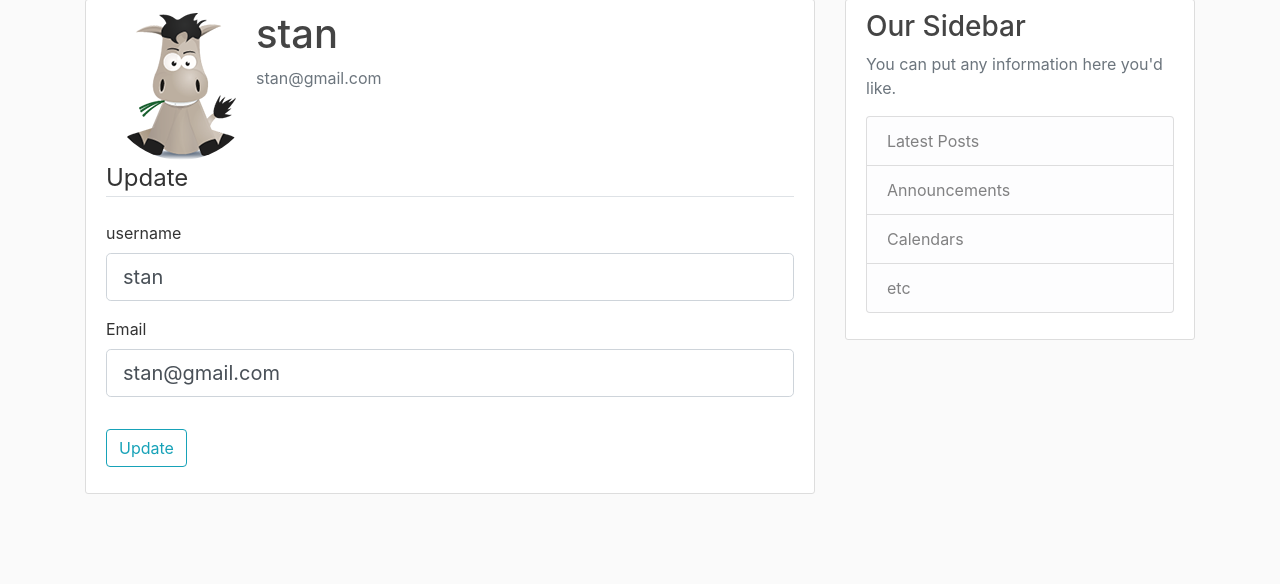
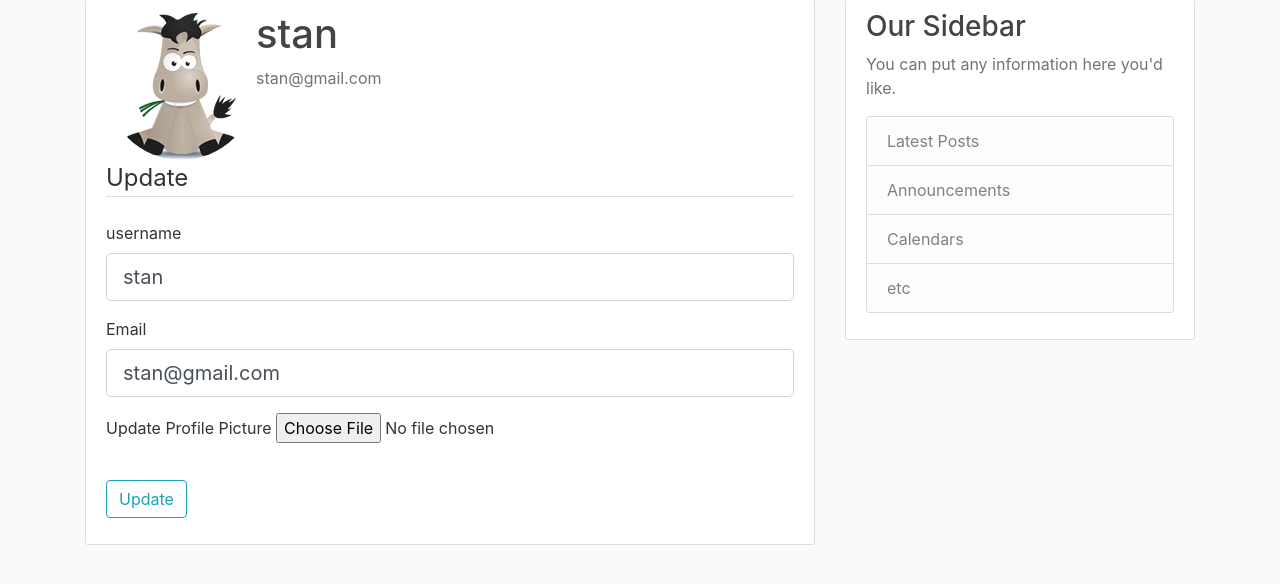
Before and after one commit to Ashuza11/SGP-preprojects, a Flask app: page /account in a window 1280 px wide. Shown: the part 81-665 px from the top of the page. Run offline with Flask 2, Linux system fonts and the light colour scheme; a user stored in the database is signed in; some libraries are stand-ins or nearby versions.

Commit message:
Add update user profile pic field

```diff
--- a/flaskblog/forms.py
+++ b/flaskblog/forms.py
@@ -1,5 +1,6 @@
 from flask_wtf import FlaskForm
 from flask_login import current_user
+from flask_wtf.file import FileField, FileAllowed
 from wtforms import StringField, PasswordField, SubmitField, BooleanField
 from wtforms.validators import DataRequired, Length, Email, EqualTo, ValidationError
 from flaskblog.models import User
@@ -41,6 +42,7 @@ class UpdateAccountForm(FlaskForm):
                     validators=[DataRequired(), Length(min=2, max=20)])
     email = StringField('Email',
                     validators=[DataRequired(), Email()])
+    picture =  FileField('Update Profile Picture', validators=[FileAllowed(['jpg', 'png'])])
     submit = SubmitField('Update')
 
     # User WTF For validating form
--- a/flaskblog/templates/account.html
+++ b/flaskblog/templates/account.html
@@ -9,7 +9,7 @@
             </div>
         </div>
 
-            <form method="POST" action="" novalidate>
+            <form method="POST" action="" novalidate enctype="multipart/form-data">
                 {{ form.hidden_tag() }}
                 <fieldset class="form-group">
                     <legend class="border-bottom mb-4">Update</legend>
@@ -40,7 +40,15 @@
                             {{ form.email(class="form-control form-control-lg") }}
                         {% endif %}
                     </div>
-
+                    <div class="form-group">
+                        {{ form.picture.label() }}
+                        {{ form.picture(class="form-contol-file") }}
+                        {% if form.picture.errors %}
+                            {% for error in form.picture.errors %}
+                                <span class="text-danger">{{ error }}</span></br>
+                            {% endfor %}
+                        {% endif %}
+                    </div>
                 </fieldset>
                 <div class="form-group">
                     {{ form.submit(class="btn btn-outline-info") }}
```
